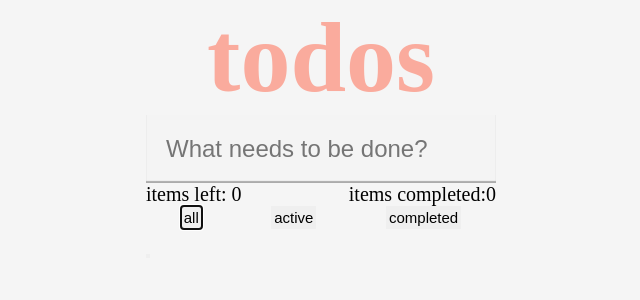
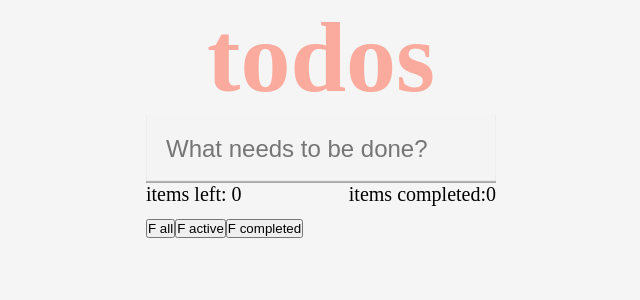
Before and after one commit to ViktorSuvorov/React-todo, a React (Create React App) app: page / in a window 1280 px wide. Shown: the top 300 px of the page, without its empty margins (319-959 px from the left). Built offline with nearby package versions, Linux system fonts and the light colour scheme.

Commit message:
Added footer

```diff
--- a/src/App.js
+++ b/src/App.js
@@ -1,6 +1,4 @@
 import React, { Component } from "react";
-import Footer from "./Components/Footer";
-// import TodoForm from './Components/TodoForm'
 import Header from './Components/Header'
 import TodoList from './Components/TodoList'
 
@@ -12,7 +10,6 @@ class App extends Component {
 
     <Header />
     <TodoList />
-
     </div>
     )
   }
--- a/src/Components/Footer.js
+++ b/src/Components/Footer.js
@@ -2,9 +2,8 @@ import React from 'react';
 
 export default (props) => (
     <div className='todo-footer'>
-    <button id='footer-button' onClick={props.todoFilter}></button>
-
-
+    <button onClick={props.updateTodoToShowAll}>F all</button>
+    <button onClick={props.updateTodoToShowActive}>F active</button>
+    <button onClick={props.updateTodoToShowCompleted}>F completed</button>
     </div>
-
     )
--- a/src/Components/TodoItem.js
+++ b/src/Components/TodoItem.js
@@ -2,15 +2,17 @@ import React from "react";
 
 export default (props) => (
   <div className="todo-item">
-    <button id='button-complete' onClick={props.toggleComplete}>✓</button>
-    <li
+    <button id="button-complete" onClick={props.toggleComplete}>
+      ✓
+    </button>
+    <label onChange={props.updateTodo}
       className={
         props.todo.complete ? "todo-item--completed" : "todo-item--active"
       }
     >
       {" "}
       {props.todo.text}
-    </li>
+    </label>
     <button onClick={props.deleteTodo}>X</button>
   </div>
 );
--- a/src/Components/TodoList.js
+++ b/src/Components/TodoList.js
@@ -19,6 +19,14 @@ class TodoList extends Component {
     this.setState({
       todos: this.state.todos.filter((todo) => todo.id !== id),
     });
+  };
+
+  updateTodo = (updatedText, position) => {
+    this.setState((state) => ({
+      todos: state.todos.map((todo, i) =>
+        i === position ? { ...todo, text: updatedText } : todo
+      ),
+    }));
   };
 
   toggleComplete = (id) => {
@@ -78,19 +86,12 @@ class TodoList extends Component {
               {this.state.todos.filter((todo) => todo.complete).length}
             </div>
           </div>
-          <div className="info-buttons">
-            <button autoFocus onClick={() => this.updateTodoToShow("all")}>
-              all
-            </button>
-            <button onClick={() => this.updateTodoToShow("active")}>
-              active
-            </button>
-            <button onClick={() => this.updateTodoToShow("completed")}>
-              completed
-            </button>
-          </div>
         </ul>
-        <Footer todoFilter={() => this.updateTodoToShow()}/>
+        <Footer
+          updateTodoToShowAll={() => this.updateTodoToShow("all")}
+          updateTodoToShowActive={() => this.updateTodoToShow("active")}
+          updateTodoToShowCompleted={() => this.updateTodoToShow("completed")}
+        />
       </div>
     );
   }
--- a/src/index.css
+++ b/src/index.css
@@ -40,7 +40,6 @@ body {
 
 .todo-item {
   display: flex;
-  flex-wrap: wrap;
   justify-content: space-between;
   border: none;
   padding: 15px 15px;
@@ -49,6 +48,7 @@ body {
   font-weight: normal;
   background: rgba(0, 0, 0, 0.003);
   box-shadow: inset 0 -2px 1px rgba(0, 0, 0, 0.3);
+  white-space: normal;
 }
 
 .todo-item button {
@@ -99,5 +99,4 @@ body {
   border: none;
   box-shadow: inset 0 -2px 1px rgba(0, 0, 0, 0.3);
   font-size: 24px;
-
 }
```
